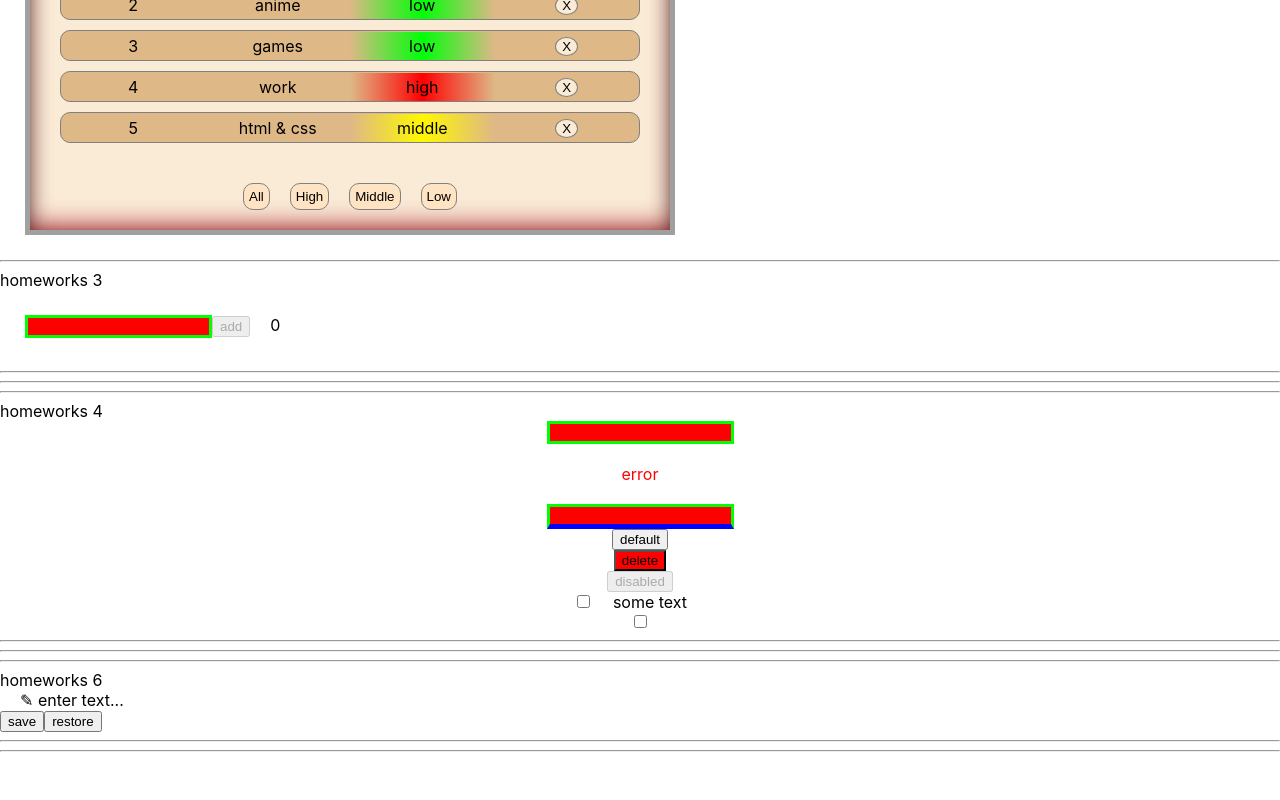
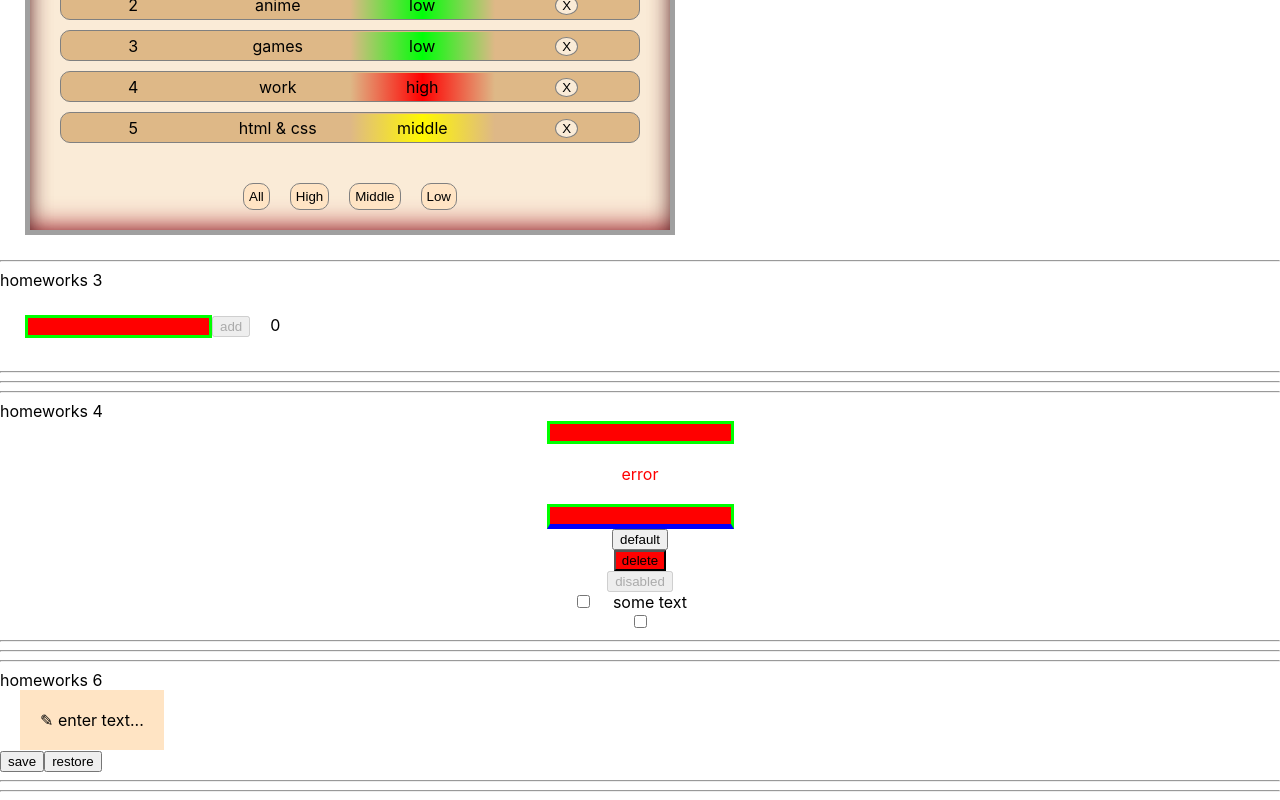
Before and after one commit to RomanAlxndrvch/IgnatHomeworks, a React (Create React App) app: page /#/pre-junior in a window 1280 px wide. Shown: the part 357-1157 px from the top of the page. Before the commit the page ends 1117 px from the top, so only its background shows below. Built offline with nearby package versions, Linux system fonts and the light colour scheme.

Commit message:
css added

```diff
--- a/src/p2-homeworks/h6/HW6.tsx
+++ b/src/p2-homeworks/h6/HW6.tsx
@@ -2,6 +2,7 @@ import React, {useState} from 'react'
 import SuperEditableSpan from './common/c4-SuperEditableSpan/SuperEditableSpan'
 import SuperButton from '../h4/common/c2-SuperButton/SuperButton'
 import {restoreState, saveState} from './localStorage/localStorage'
+
 
 function HW6() {
     const [value, setValue] = useState<string>('')
--- /dev/null
+++ b/src/p2-homeworks/h6/common/c4-SuperEditableSpan/SuperEditableSpan.module.css
@@ -0,0 +1,7 @@
+.mainTextBlock {
+    padding: 20px;
+}
+
+.editableSpan {
+    background-color: bisque;
+}
--- a/src/p2-homeworks/h6/common/c4-SuperEditableSpan/SuperEditableSpan.tsx
+++ b/src/p2-homeworks/h6/common/c4-SuperEditableSpan/SuperEditableSpan.tsx
@@ -1,5 +1,6 @@
 import React, {DetailedHTMLProps, InputHTMLAttributes, HTMLAttributes, useState} from 'react'
 import SuperInputText from '../../../h4/common/c1-SuperInputText/SuperInputText'
+import classes from './SuperEditableSpan.module.css'
 
 // тип пропсов обычного инпута
 type DefaultInputPropsType = DetailedHTMLProps<InputHTMLAttributes<HTMLInputElement>, HTMLInputElement>
@@ -47,33 +48,28 @@ const SuperEditableSpan: React.FC<SuperEditableSpanType> = (
         onDoubleClick && onDoubleClick(e)
     }
 
-    const spanClassName = `${'сделать красивый стиль для спана'} ${className}`
+    const spanClassName = ` ${classes.editableSpan} ${className}`
 
     return (
-        <>
+        <div className={classes.mainTextBlock}>
             {editMode
                 ? (
                     <SuperInputText
                         autoFocus // пропсу с булевым значением не обязательно указывать true
                         onBlur={onBlurCallback}
                         onEnter={onEnterCallback}
-
-
                         {...restProps} // отдаём инпуту остальные пропсы если они есть (value например там внутри)
                     />
                 ) : (
                     <span
                         onDoubleClick={onDoubleClickCallBack}
                         className={spanClassName}
-
-                        {...restSpanProps}
-                    >
-                        {/*если нет захардкодженного текста для спана, то значение инпута*/}
-                        <>&#9998; {children || restProps.value}</>
+                        {...restSpanProps}>
+                        &#9998; {children || restProps.value}
                     </span>
                 )
             }
-        </>
+        </div>
     )
 }
 
```
